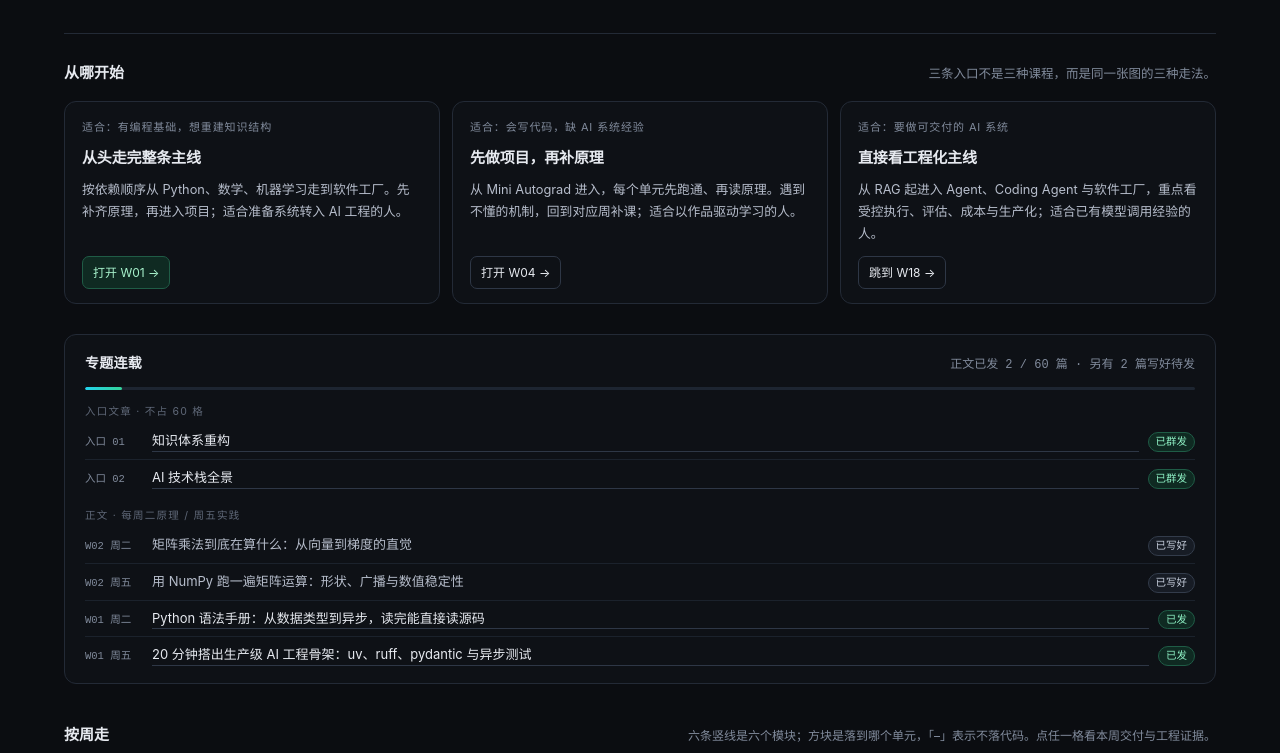
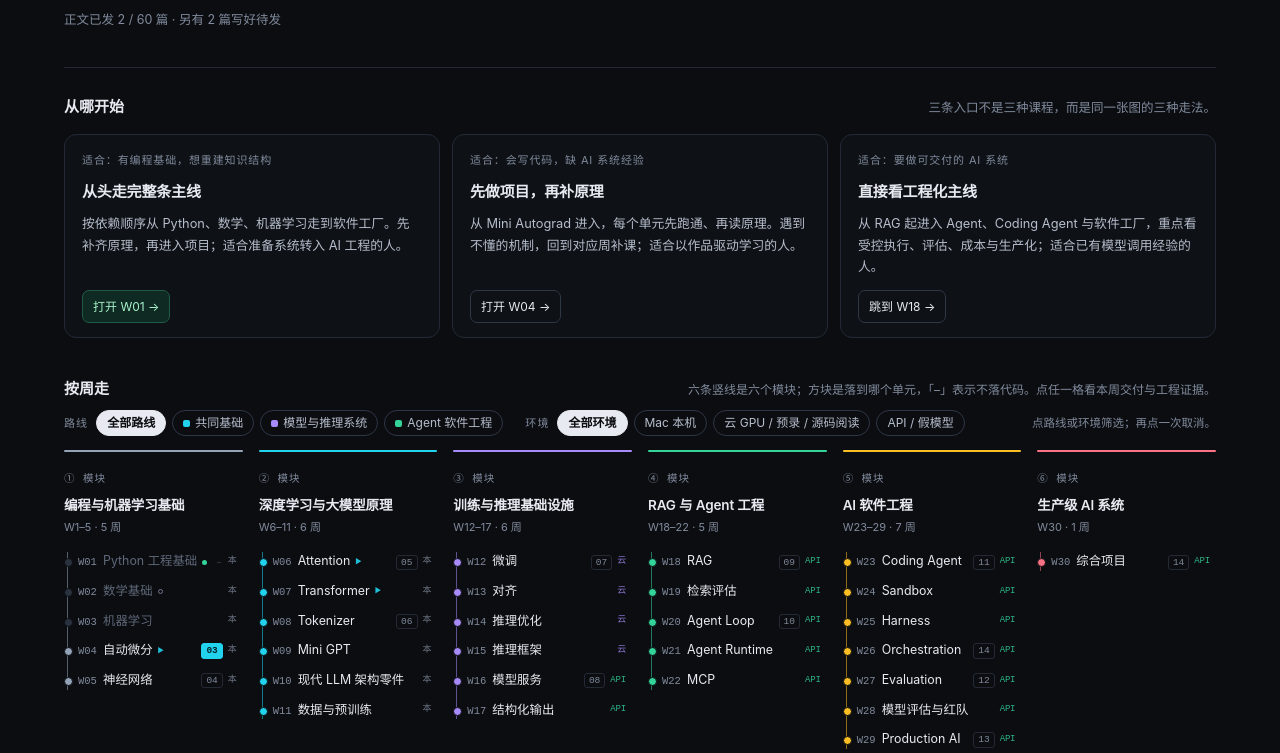
Before and after one commit to aigeekops/building-ai-systems-from-scratch-map, a plain HTML site: page index.html in a window 1280 px wide. Shown: the part 283-1036 px from the top of the page. Drawn offline with Linux system fonts and the light colour scheme.

Commit message:
精简路线图发布看板

```diff
--- a/index.html
+++ b/index.html
@@ -34,6 +34,7 @@ h1{font-size:29px;line-height:1.35;margin:12px 0 10px;letter-spacing:-.02em;font
 .stat .v{font:600 22px/1 ui-monospace,monospace;letter-spacing:-.02em;color:var(--ink)}
 .stat .v.ok{color:var(--ok)}
 .stat .k{font-size:11.5px;color:var(--muted);margin-top:5px;letter-spacing:.04em}
+.publication-summary{margin:12px 0 0;font-size:12.5px;color:var(--muted)}
 .resume{display:flex;align-items:center;gap:14px;flex-wrap:wrap;margin:20px 0 0}
 .resume[hidden]{display:none}
 .resume button{cursor:pointer}
@@ -58,23 +59,7 @@ h1{font-size:29px;line-height:1.35;margin:12px 0 10px;letter-spacing:-.02em;font
 .ecard .go.primary{background:#0f2a22;border-color:#1f5c46;color:#a8f3cd}
 .ecard .go.primary:hover{border-color:#2f8a68}
 
-/* 连载进度 */
-.serial{margin:30px 0 0;border:1px solid var(--line);border-radius:12px;background:var(--bg2);padding:16px 20px 10px}
-.lv-top{display:flex;justify-content:space-between;align-items:baseline;gap:12px;flex-wrap:wrap}
-.lv-top h2{font-size:14px;font-weight:600;margin:0;letter-spacing:.02em;white-space:nowrap}
-.lv-n{font:400 12px/1.4 ui-monospace,monospace;color:var(--muted);text-align:right}
-.lv-bar{height:3px;border-radius:2px;background:#1d2531;margin:11px 0 2px;overflow:hidden}
-.lv-bar i{display:block;height:100%;width:0;background:linear-gradient(90deg,#22d3ee,#34d399);border-radius:2px;transition:width .5s}
-.lv-list{margin-top:2px}
-.lv-grp{font-size:10.5px;letter-spacing:.12em;color:#5f6878;padding:11px 0 2px}
-.lv-item{display:flex;align-items:baseline;gap:9px;padding:7px 0;border-top:1px solid #1b222c;font-size:13px;line-height:1.6}
-.lv-grp + .lv-item{border-top:0}
-.lv-item .w{font:500 10.5px/1 ui-monospace,monospace;color:var(--muted);flex:none;width:58px;padding-top:3px}
-.lv-item .tt{flex:1;min-width:0;color:var(--ink2)}
-.lv-item a.tt{color:var(--ink);text-decoration:none;border-bottom:1px solid #2e3746}
-.lv-item a.tt:hover{border-color:#22d3ee;color:#a5f3fc}
-.lv-more{margin:8px 0 4px;background:none;border:1px dashed var(--line2);color:var(--muted);border-radius:7px;padding:5px 10px;font-size:12px;cursor:pointer}
-.lv-more:hover{color:var(--ink2);border-color:#3c4757}
+/* 文章状态 */
 .st{font-size:10.5px;line-height:1.5;padding:1px 7px;border-radius:999px;flex:none;white-space:nowrap}
 .st.live{color:#8ef0c4;background:#0f2a22;border:1px solid #1f5c46}
 .st.draft{color:#f3d68a;background:#241d0c;border:1px solid #5c4a1f}
@@ -238,7 +223,7 @@ footer .note{max-width:560px}
 }
 @media(prefers-reduced-motion:reduce){
   html{scroll-behavior:auto}
-  .row,.fchip,.ucard,.drawer,.scrim,.lv-bar i{transition:none}
+  .row,.fchip,.ucard,.drawer,.scrim{transition:none}
 }
 </style>
 </head>
@@ -249,6 +234,8 @@ footer .note{max-width:560px}
   <h1>30 周，把 AI 系统一块一块建起来</h1>
   <p class="lead">每周两讲：周二讲原理，周五动手实现，周末交一个能被检验的产出。<b>W1–19 是所有人都要走的共同主干</b>，之后可以按「模型与系统」或「Agent 工程」加深。每一周都指向仓库里的一个目录，并写清运行环境与最低工程证据。</p>
   <div class="stats" id="stats"></div>
+  <!-- 临时发布看板，正式上线前移除 -->
+  <p class="publication-summary" id="publication-summary"></p>
   <div class="resume" id="resume" hidden>
     <button id="resume-btn" type="button">继续上次：<b id="resume-t"></b> →</button>
     <button id="reset-done" class="linkbtn" type="button">清空我的进度</button>
@@ -281,17 +268,6 @@ footer .note{max-width:560px}
         <button class="go" type="button" id="go-agent">跳到 W18 →</button>
       </div>
     </div>
-  </section>
-</div>
-
-<div class="wrap">
-  <section class="serial" aria-labelledby="lv-h">
-    <div class="lv-top">
-      <h2 id="lv-h">专题连载</h2>
-      <span class="lv-n" id="lv-n"></span>
-    </div>
-    <div class="lv-bar" aria-hidden="true"><i id="lv-fill"></i></div>
-    <div class="lv-list" id="lv-list"></div>
   </section>
 </div>
 
@@ -449,7 +425,6 @@ function saveProgress(){
 
 /* ===== 文章状态 ===== */
 const SLOTS = WEEKS.length * 2;
-const POSTS = WEEKS.flatMap(x => (x.p || []).map(p => ({...p, w:x.w})));
 const ST_TEXT = {live:'已发', draft:'草稿箱', written:'已写好', planned:'未写'};
 const slotOf = (x, s) => (x.p || []).find(p => p.s === s || p.s === 'both');
 const markOf = x => {
@@ -459,8 +434,6 @@ const markOf = x => {
   if (ps.length) return 'written';
   return '';
 };
-const livePosts = POSTS.filter(p => p.st === 'live');
-const pendingPosts = POSTS.filter(p => p.st === 'draft' || p.st === 'written');
 
 /* ===== 头部统计 ===== */
 function renderStats(){
@@ -470,7 +443,6 @@ function renderStats(){
     [MODULES.length, '个模块', ''],
     [SLOTS, '讲', ''],
     [UNITS.length, '个代码单元', ''],
-    [`${livePosts.length} / ${SLOTS}`, '正文已发', '#34d399'],
     [`${done} / ${WEEKS.length}`, '我的进度', done ? '#34d399' : '']
   ].map(([v, k, c]) => `<div class="stat"><div class="v"${c ? ` style="color:${c}"` : ''}>${v}</div><div class="k">${k}</div></div>`).join('');
 
@@ -482,52 +454,6 @@ function renderStats(){
   } else {
     resume.hidden = true;
   }
-}
-
-/* ===== 连载区 ===== */
-let serialOpen = false;
-function renderSerial(){
-  const list = $('#lv-list');
-  const pct = SLOTS ? (livePosts.length / SLOTS * 100).toFixed(1) : 0;
-  $('#lv-fill').style.width = pct + '%';
-  $('#lv-n').textContent =
-    `正文已发 ${livePosts.length} / ${SLOTS} 篇` +
-    (pendingPosts.length ? ` · 另有 ${pendingPosts.length} 篇写好待发` : '');
-
-  let html = '<div class="lv-grp">入口文章 · 不占 60 格</div>';
-  if (!INTRO.length) {
-    html += `<div class="lv-item"><span class="w">—</span><span class="tt" style="color:#5b6577">未登记</span></div>`;
-  }
-  INTRO.forEach(i => {
-    html += `<div class="lv-item"><span class="w">入口 ${i.no}</span>` +
-      (i.article
-        ? `<a class="tt" href="${esc(i.article)}" target="_blank" rel="noopener">${esc(i.name)}</a><span class="st live">已群发</span>`
-        : `<span class="tt">${esc(i.name)}</span><span class="st ${i.stage === 'shipped' ? 'live' : 'draft'}">${i.stage === 'shipped' ? '已群发' : '草稿箱待发'}</span>`) +
-      `</div>`;
-  });
-
-  html += '<div class="lv-grp">正文 · 每周二原理 / 周五实践</div>';
-  if (!POSTS.length) {
-    html += `<div class="lv-item"><span class="w">—</span><span class="tt" style="color:#5b6577">正文还没登记。写好的稿子先排在这里，发出后变成链接。</span></div>`;
-    list.innerHTML = html;
-    return;
-  }
-  const sorted = POSTS.slice().sort((a, b) => b.w - a.w || (a.s === 'theory' ? -1 : 1));
-  const shown = serialOpen ? sorted : sorted.slice(0, 8);
-  shown.forEach(p => {
-    const tag = p.s === 'both' ? '一篇' : p.s === 'theory' ? '周二' : '周五';
-    html += `<div class="lv-item"><span class="w">W${pad(p.w)} ${tag}</span>` +
-      (p.url
-        ? `<a class="tt" href="${esc(p.url)}" target="_blank" rel="noopener">${esc(p.t)}</a><span class="st live">已发</span>`
-        : `<span class="tt">${esc(p.t)}</span><span class="st ${p.st}">${ST_TEXT[p.st] || '未写'}</span>`) +
-      `</div>`;
-  });
-  if (sorted.length > 8) {
-    html += `<button class="lv-more" type="button" id="lv-more">${serialOpen ? '收起' : `展开全部 ${sorted.length} 篇`}</button>`;
-  }
-  list.innerHTML = html;
-  const more = $('#lv-more');
-  if (more) more.addEventListener('click', () => { serialOpen = !serialOpen; renderSerial(); });
 }
 
 /* ===== 筛选 ===== */
@@ -843,7 +769,14 @@ $('#reset-done').addEventListener('click', () => {
 
 /* ===== 启动 ===== */
 renderStats();
-renderSerial();
+
+// 临时发布看板，正式上线前移除。
+const posts = WEEKS.flatMap(w => w.p || []);
+const published = posts.filter(p => p.st === 'live').length;
+const pending = posts.filter(p => p.st === 'draft' || p.st === 'written').length;
+$('#publication-summary').textContent = `正文已发 ${published} / ${SLOTS} 篇` +
+  (pending ? ` · 另有 ${pending} 篇写好待发` : '');
+
 renderFilters();
 renderGrid();
 renderUnits();
```
